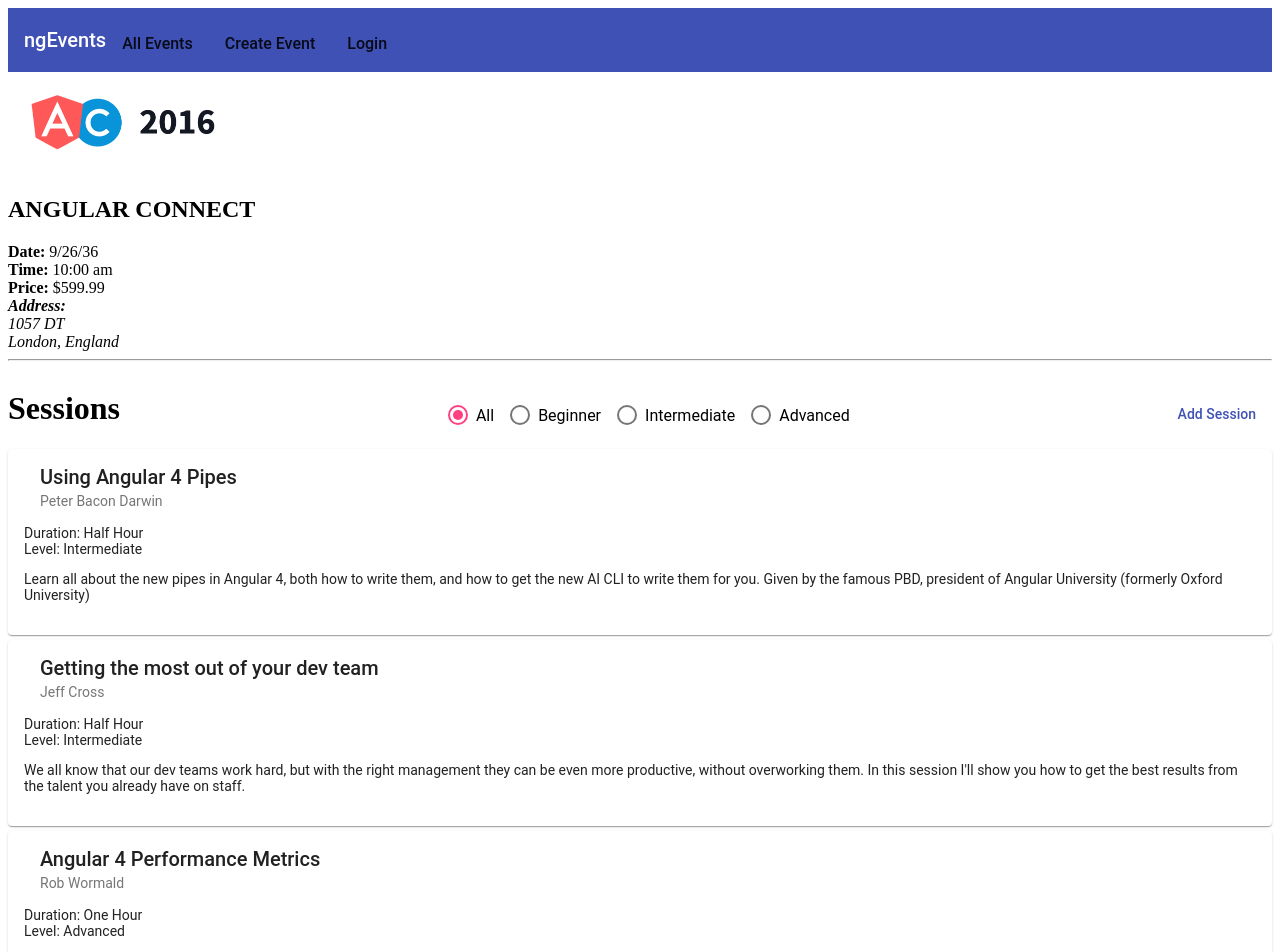
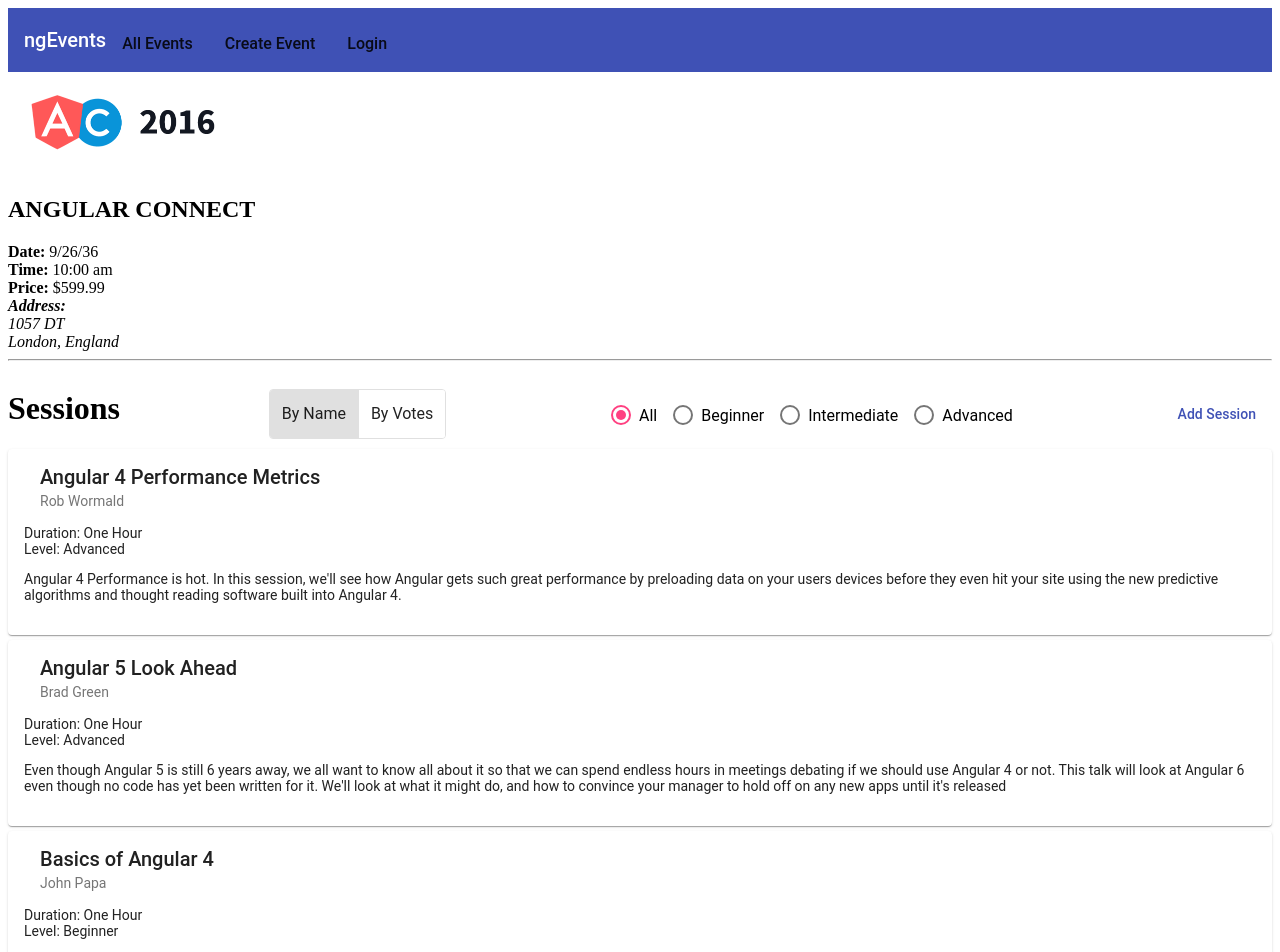
Before and after one commit to achutkiran/Angular-Tutorial-pluralsight, an Angular app: page /events/1 in a window 1280 px wide. Shown: the top 952 px of the page. Built offline with nearby package versions, Linux system fonts and the light colour scheme.

Commit message:
Sorting Data

```diff
--- a/src/app/app.module.ts
+++ b/src/app/app.module.ts
@@ -33,6 +33,7 @@
 import { MatInputModule } from '@angular/material/input';
 import { MatSelectModule } from '@angular/material/select';
 import {MatRadioModule} from '@angular/material/radio';
+import {MatButtonToggleModule} from '@angular/material/button-toggle';
 
 
 
@@ -64,7 +65,8 @@
     MatFormFieldModule,
     MatInputModule,
     MatSelectModule,
-    MatRadioModule
+    MatRadioModule,
+    MatButtonToggleModule
   ],
   providers: [
     EventService, //or { provide: EventService, useValue: EventService}
--- a/src/app/events/event-details/event-details.component.html
+++ b/src/app/events/event-details/event-details.component.html
@@ -24,6 +24,10 @@
     <hr>
     <div class="flexbox">
         <h1>Sessions</h1>
+        <mat-button-toggle-group [(ngModel)]="sortBy">
+            <mat-button-toggle value="name">By Name</mat-button-toggle>
+            <mat-button-toggle value="votes">By Votes</mat-button-toggle>
+        </mat-button-toggle-group>
         <mat-radio-group [(ngModel)]="filterBy">
             <mat-radio-button value="all">All</mat-radio-button>
             <mat-radio-button value="beginner">Beginner</mat-radio-button>
@@ -32,6 +36,6 @@
         </mat-radio-group>
         <button mat-button color="primary" (click)="addSession()">Add Session</button>
     </div>
-    <session-list *ngIf="!addMode" [sessions]="event?.sessions" [filterBy]="filterBy"></session-list>
+    <session-list *ngIf="!addMode" [sessions]="event?.sessions" [filterBy]="filterBy" [sortBy]="sortBy"></session-list>
     <create-session *ngIf="addMode"(saveNewSession)="saveNewSession($event)" (cancelAddSession)="cancelAddSession()"></create-session>
 </div>
--- a/src/app/events/event-details/event-details.component.ts
+++ b/src/app/events/event-details/event-details.component.ts
@@ -16,6 +16,7 @@
     event:IEvent
     addMode:boolean = false
     filterBy:string = "all"
+    sortBy: string = "name"
     constructor (private eventService: EventService,
         private route: ActivatedRoute) { }
 
--- a/src/app/events/event-details/session-list.component.ts
+++ b/src/app/events/event-details/session-list.component.ts
@@ -9,11 +9,13 @@
 export class SessionListComponent implements OnChanges{
     @Input() sessions:ISession[]
     @Input() filterBy:string
+    @Input() sortBy:string
     visibleSessions: ISession[]
 
     ngOnChanges(){
         if(this.sessions) {
             this.filterSessions(this.filterBy)
+            this.sortBy === "name" ? this.visibleSessions.sort(this.sortByNameAsc) : this.visibleSessions.sort(this.sortByVoteDesc)
         }
     }
 
@@ -25,4 +27,19 @@
             this.visibleSessions = this.sessions.filter(session => session.level.toLowerCase() === filter)
         }
     }
+
+    private sortByNameAsc(s1:ISession,s2:ISession){
+        if(s1.name > s2.name) return 1
+        else if(s1.name === s2.name) return 0
+        else return -1
+    }
+
+    private sortByVoteDesc(s1:ISession,s2:ISession){
+        return s2.voters.length - s1.voters.length
+        // both equal = 0
+        // s2 votes > s1 votes > 0
+        // s2 votes < s1 votes < 0
+    }
+
+
 }
```
